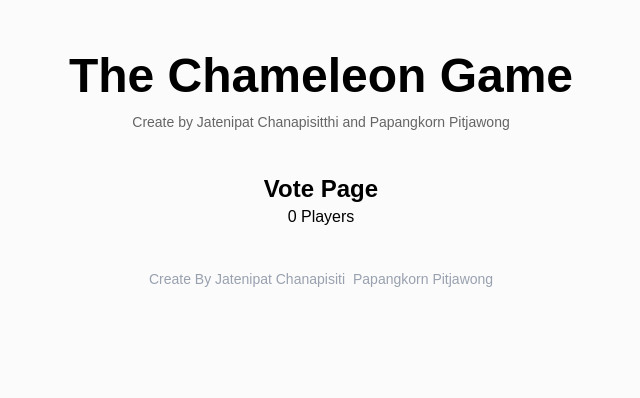
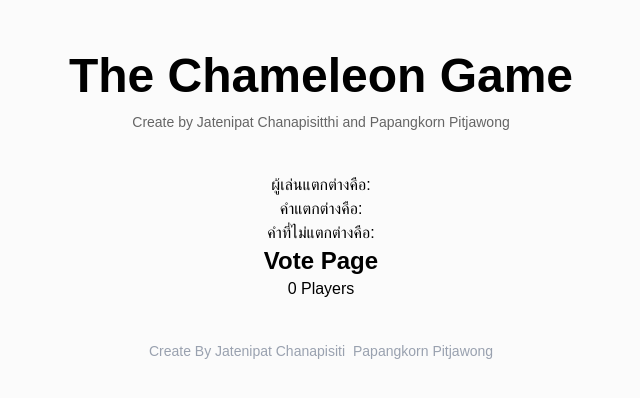
Before and after one commit to JatenipatChanapisitthi/Real-or-FaKe-game, a Next.js app: page /vote in a window 1280 px wide. Shown: the top 398 px of the page, without its empty margins (319-959 px from the left). Built offline with nearby package versions, Linux system fonts and the light colour scheme.

Commit message:
feat: send query wordDiff whoDiff wordNormal

```diff
--- a/src/components/PlayerPage/PlayerComponent/Timer.tsx
+++ b/src/components/PlayerPage/PlayerComponent/Timer.tsx
@@ -14,8 +14,11 @@ type TimerProps = {
   handleCloseTime: () => void;
   nameList: string[];
   setGoStart: (value: boolean) => void;
+  whoDiff: string | null;
+  wordDiff: string;
+  wordNormal: string;
 };
-const Timer: React.FC<TimerProps> = ({ inputMinute, setInputMinute, inputSeconds , setInputSeconds, timeStart, handleCloseTime, nameList, setGoStart}) => {
+const Timer: React.FC<TimerProps> = ({ inputMinute, setInputMinute, inputSeconds , setInputSeconds, timeStart, handleCloseTime, nameList, setGoStart, wordDiff, whoDiff, wordNormal}) => {
     const [timeUp, setTimeUp] = useState(false);
     const [days, setDays] = useState(0);
     const [hours, setHours] = useState(0);
@@ -86,7 +89,10 @@ const Timer: React.FC<TimerProps> = ({ inputMinute, setInputMinute, inputSeconds
     const goToVote = () => {
       if (nameList.length > 0) {
         const namesEncoded = encodeURIComponent(JSON.stringify(nameList));
-        router.push(`/vote?names=${namesEncoded}`);
+        const whoDiffEncoded = encodeURIComponent(whoDiff ?? "");
+        const wordDiffEncoded = encodeURIComponent(wordDiff);
+        const wordNormalEncoded = encodeURIComponent(wordNormal);
+        router.push(`/vote?names=${namesEncoded}&whoDiff=${whoDiffEncoded}&wordDiff=${wordDiffEncoded}&wordNormal=${wordNormalEncoded}`);
       }
     };
 
@@ -96,7 +102,10 @@ const Timer: React.FC<TimerProps> = ({ inputMinute, setInputMinute, inputSeconds
         audio.play();
         audio.onended = () => {
           const namesEncoded = encodeURIComponent(JSON.stringify(nameList));
-          router.push(`/vote?names=${namesEncoded}`);
+          const whoDiffEncoded = encodeURIComponent(whoDiff ?? '');
+          const wordDiffEncoded = encodeURIComponent(wordDiff);
+          const wordNormalEncoded = encodeURIComponent(wordNormal);
+          router.push(`/vote?names=${namesEncoded}&whoDiff=${whoDiffEncoded}&wordDiff=${wordDiffEncoded}&wordNormal=${wordNormalEncoded}`);
         };
       }
     }, [timeUp]);
--- a/src/components/PlayerPage/PlayerPage.tsx
+++ b/src/components/PlayerPage/PlayerPage.tsx
@@ -156,6 +156,9 @@ const PlayerPage = () => {
         handleCloseTime={handleCloseTime}
         nameList={nameList}
         setGoStart={setGoStart}
+        whoDiff={whoDiff}
+        wordDiff={wordDiff}
+        wordNormal={wordNormal}
       />
 
       <div className="relative bg-white  border border-gray-200 gap-2 flex flex-col w-90 md:w-120 items-center justify-center p-20 rounded-sm">
--- a/src/components/VotePage/VotePage.tsx
+++ b/src/components/VotePage/VotePage.tsx
@@ -11,6 +11,9 @@ export default function VotePage() {
   const [currentIndex , setCurrentIndex] = useState(0);
   const searchParams = useSearchParams();
   const rawNames = searchParams.get('names');
+  const whoDiff = searchParams.get('whoDiff');
+  const wordDiff = searchParams.get('wordDiff');
+  const wordNormal = searchParams.get('wordNormal')
 
   const nameList = useMemo(() => {
     return rawNames ? JSON.parse(decodeURIComponent(rawNames)) : [];
@@ -34,6 +37,10 @@ console.log(vote)
 
   return (
     <div className='flex flex-col items-center justify-center'>
+
+       <p>ผู้เล่นแตกต่างคือ: {whoDiff}</p>
+       <p>คำแตกต่างคือ: {wordDiff}</p>
+       <p>คำที่ไม่แตกต่างคือ: {wordNormal}</p>
       <h1 className="text-2xl font-bold">Vote Page</h1>
       <h2>{nameList.length} Players</h2>
       <h1>{nameList[currentIndex]}</h1>
```
